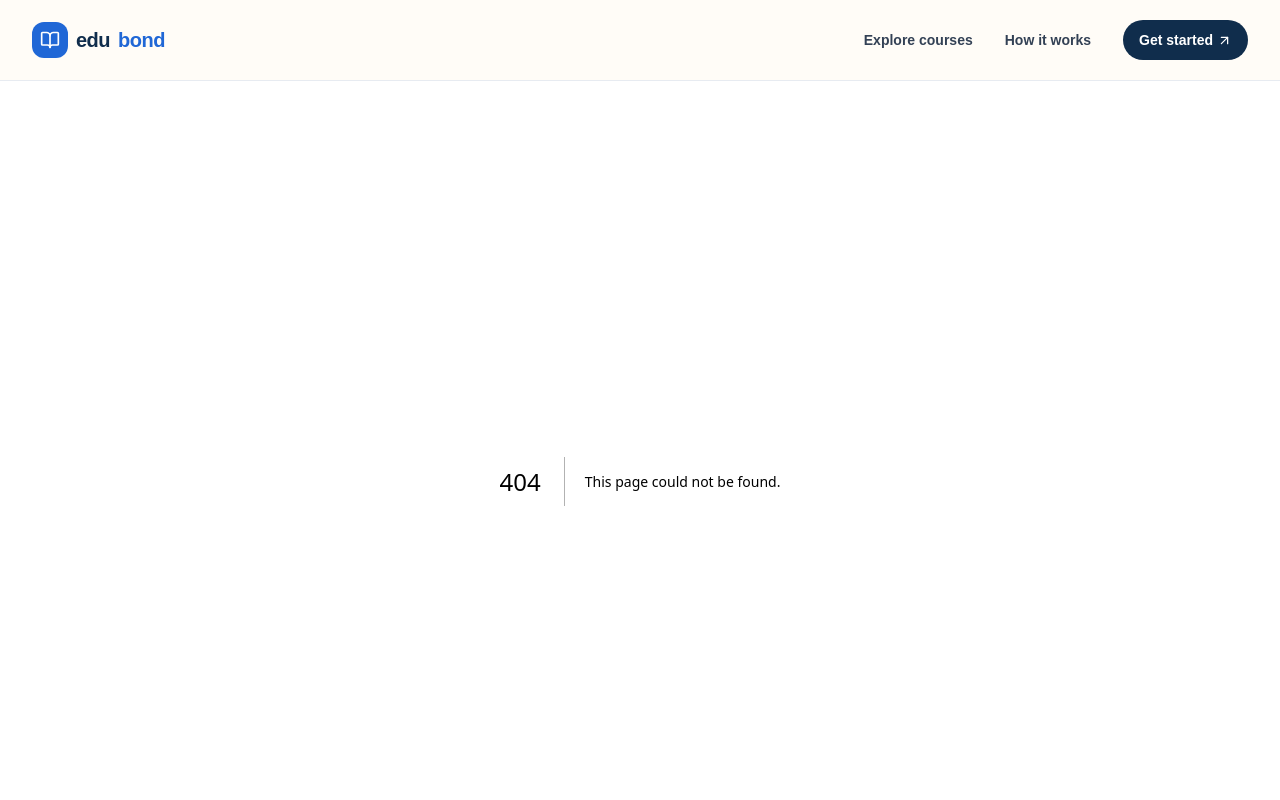
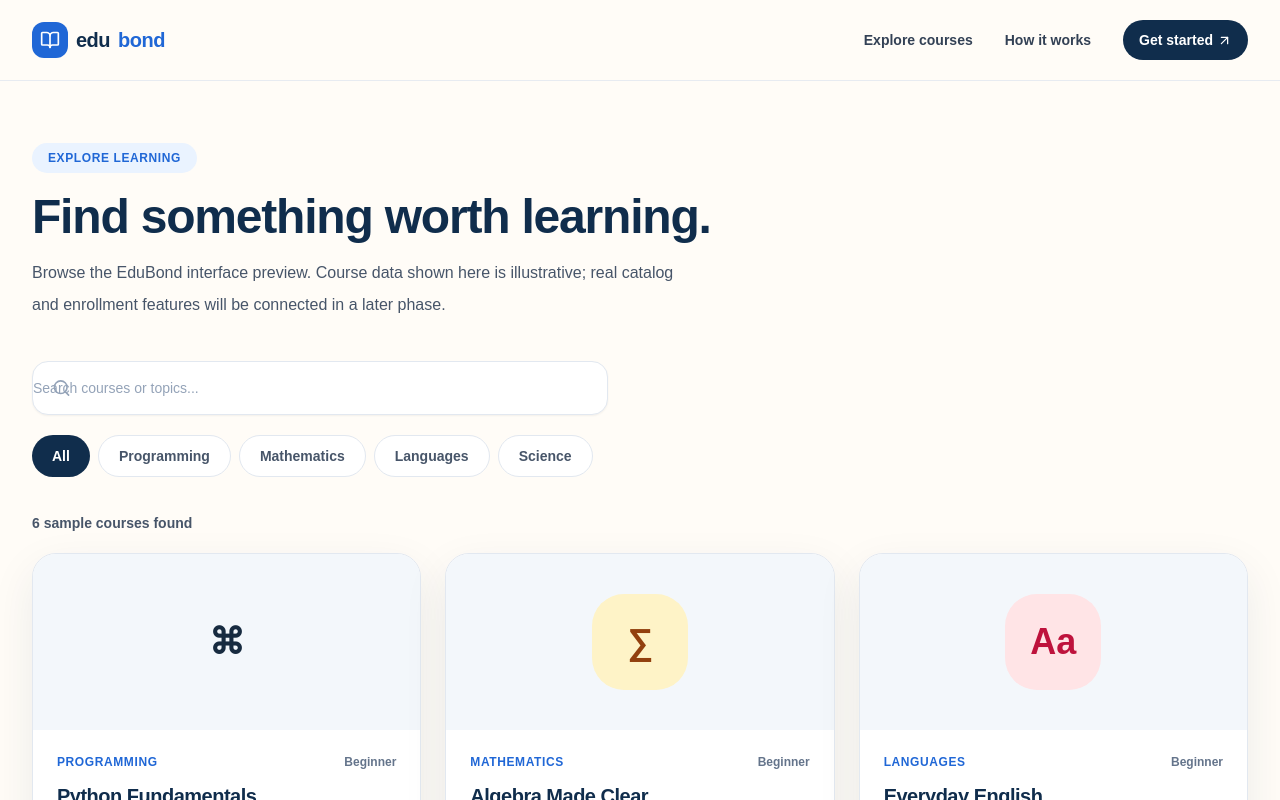
Before and after one commit to shiraygin/edubond, a Next.js app: page /courses in a window 1280 px wide. Before the commit this address had no page. Shown: the top 800 px of the page. Built offline with nearby package versions, Linux system fonts and the light colour scheme.

Commit message:
chore: initialize EduBond 2.0 - src/app/courses/page.tsx

```diff
--- /dev/null
+++ b/src/app/courses/page.tsx
@@ -0,0 +1,13 @@
+import type { Metadata } from 'next';
+import { CourseBrowser } from '@/components/course-browser';
+
+export const metadata: Metadata = { title: 'Explore Courses', description: 'Browse the EduBond course experience.' };
+
+export default function CoursesPage() {
+  return <section className="mx-auto max-w-7xl px-5 py-16 sm:px-8">
+    <span className="rounded-full bg-sky px-4 py-2 text-xs font-bold uppercase tracking-wider text-blue">Explore learning</span>
+    <h1 className="mt-6 text-5xl font-black tracking-tight text-navy">Find something worth learning.</h1>
+    <p className="mt-4 max-w-2xl leading-8 text-slate-600">Browse the EduBond interface preview. Course data shown here is illustrative; real catalog and enrollment features will be connected in a later phase.</p>
+    <CourseBrowser/>
+  </section>;
+}
```
